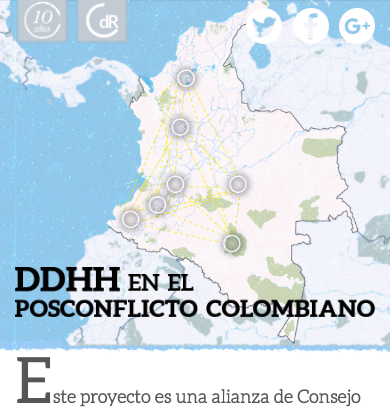
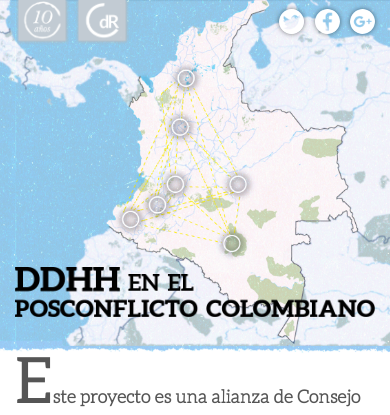
Before and after one commit to sebastrog/periodistas, a PHP site: page / in a window 390 px wide. Shown: the top 415 px of the page. Run offline with PHP 8.4, Linux system fonts and the light colour scheme; some libraries are stand-ins or nearby versions.

Commit message:
add changes

```diff
--- a/cafe-aromatiza-procesos-paz-farc.html
+++ b/cafe-aromatiza-procesos-paz-farc.html
@@ -390,6 +390,7 @@
                 scrollOverflow: true,
                 fixedElements: '.headeR',
                 verticalCentered:false,
+                paddingTop: '85px',
                 responsiveWidth: 1199,
                 afterLoad: function(anchorLink, index){
                     if(index == 2) {
--- a/css/main.css
+++ b/css/main.css
@@ -1539,6 +1539,12 @@
         border-bottom: 1px solid white;
         padding-bottom: 40px;
     }
+
+    .icons-social-media-header img {
+        width: 25px;
+        box-shadow: 0 0 5px rgba(0,0,0,0.5);
+        border-radius: 100%;
+    }
 }
 
 
```
